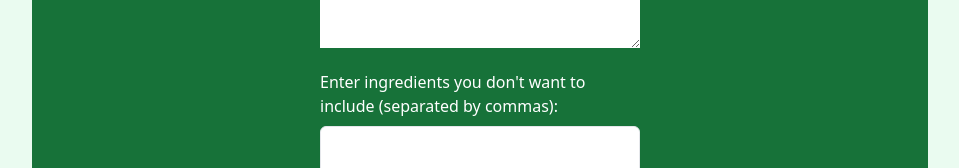
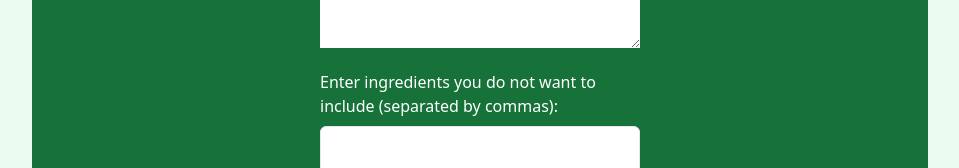
Before and after one commit to Grossarius/grecy-app, a Next.js app: page / in a window 1280 px wide. Shown: the part 1360-1528 px from the top of the page, without its empty margins (160-1119 px from the left). Built offline with nearby package versions, Linux system fonts and the light colour scheme.

Commit message:
Minor fixes

```diff
--- a/src/pages/index.tsx
+++ b/src/pages/index.tsx
@@ -71,7 +71,7 @@ function BuyList({ id, buyList }: { id: string; buyList: Product[] }) {
           >
             <div className="flex flex-col justify-between h-full overflow-auto">
               <div className="flex flex-col items-center">
-                <img
+                <Image
                   src={item.image}
                   alt={item.product_name}
                   className="w-24 h-24 object-cover rounded-full"
@@ -317,7 +317,7 @@ export default function Home() {
                 htmlFor="badList"
                 className="flex lock text-white mb-2 font-medium text-gray-700 justify-center"
               >
-                Enter ingredients you don't want to include (separated by commas):
+                Enter ingredients you do not want to include (separated by commas):
               </label>
               <textarea
                 id="badList"
@@ -395,7 +395,7 @@ export default function Home() {
 
             {allItems.length > 0 &&
               <div className="flex-col">
-                <h1 className="text-2xl font-bold mb-4 text-center">Items that weren't found</h1>
+                <h1 className="text-2xl font-bold mb-4 text-center">Items that were not found</h1>
                 <p>{allItems.join(", ")}</p>
               </div>
             }
```
